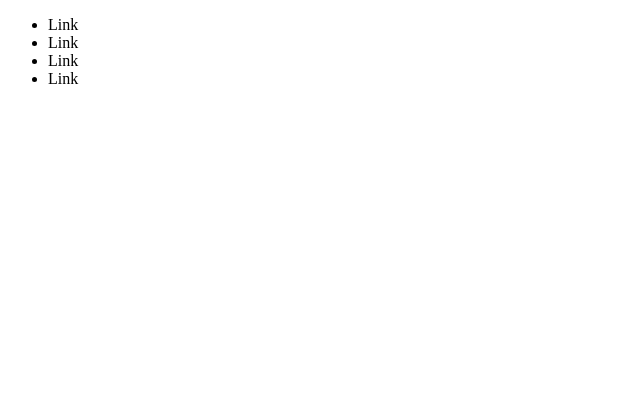
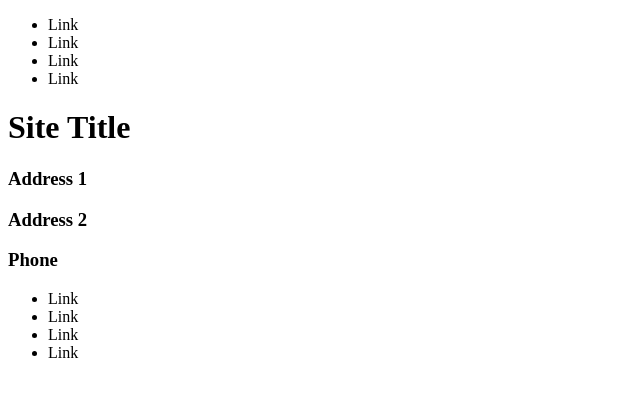
Before and after one commit to jdavis916/fall2020-proj1, a plain HTML site: page index.html in a window 1280 px wide. Shown: the whole page, without its empty margins (0-640 px from the left). Drawn offline with Linux system fonts and the light colour scheme.

Commit message:
added footer section

```diff
--- a/index.html
+++ b/index.html
@@ -25,6 +25,23 @@
 			</nav>
 		</header>
 
+		<h1>Site Title</h1>
+
+		<footer>
+			<section>
+				<h3>Address 1</h3>
+				<h3>Address 2</h3>
+				<h3>Phone</h3>
+			</section>
+			<section>
+				<ul>
+					<li>Link</li>
+					<li>Link</li>
+					<li>Link</li>
+					<li>Link</li>
+				</ul>
+			</section>
+		</footer>
 		<script src="inc/js/script.js"></script>
 	</body>
 </html>
```
